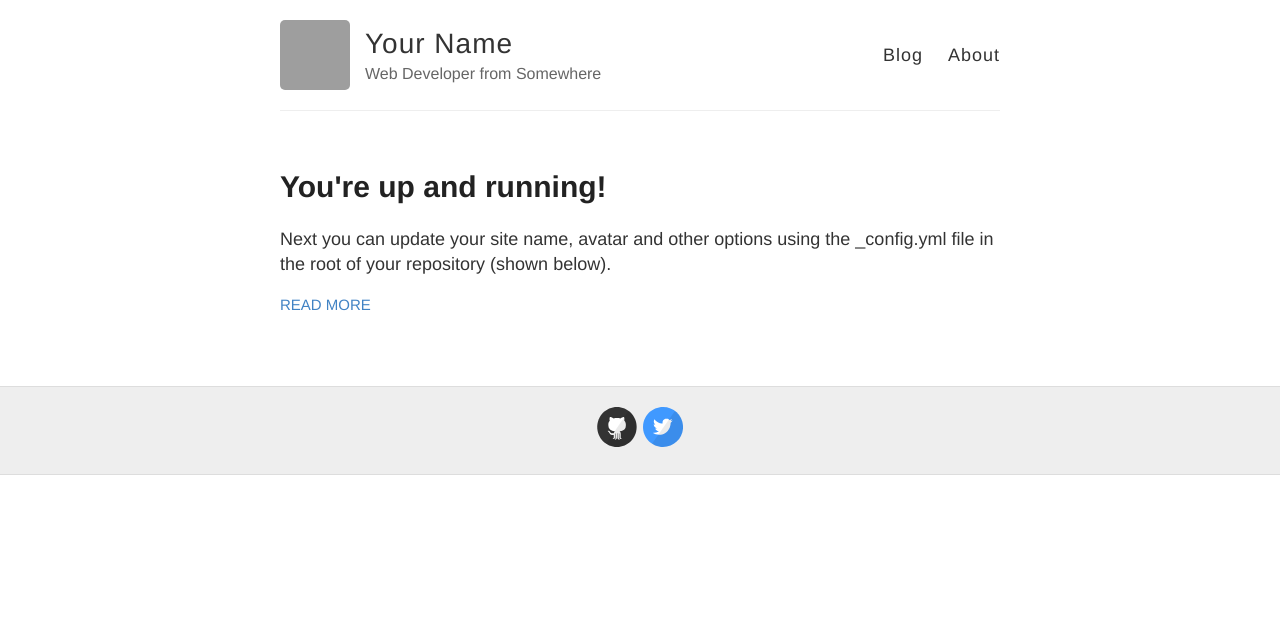
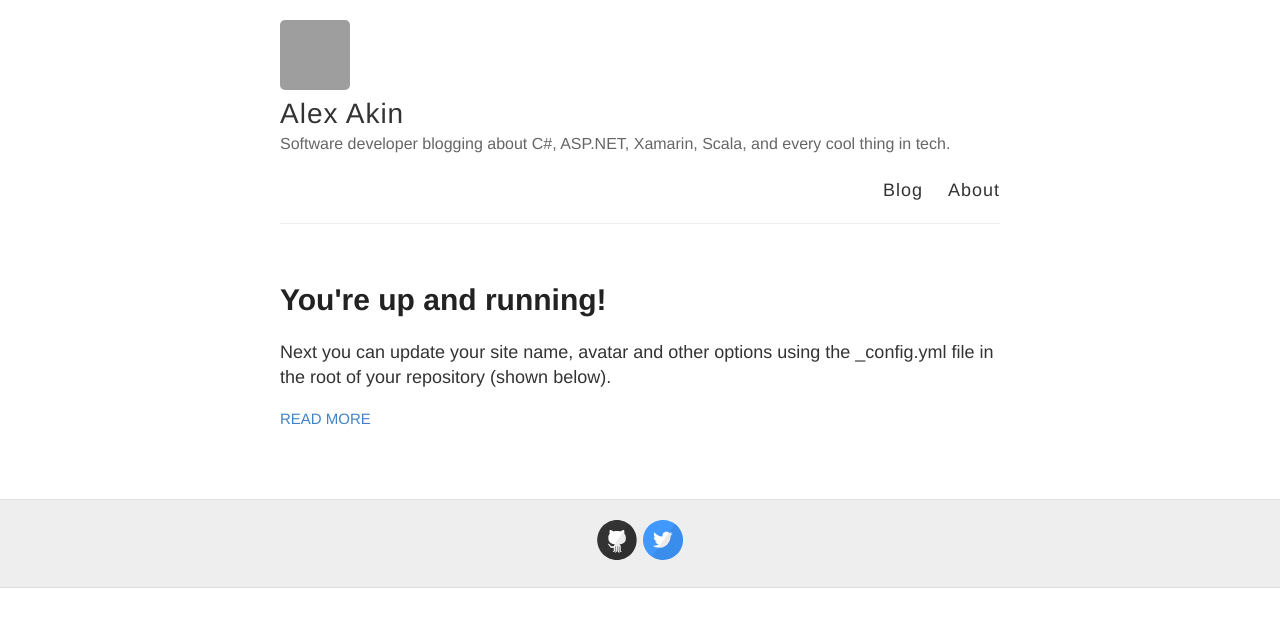
Before and after one commit to yeleywale/yeleywale.github.io, a Jekyll site: the page built from index.html, in a window 1280 px wide. Shown: the top 627 px of the page. Built offline with Jekyll 4.4.1, drawn with Linux system fonts in a browser that asks for light colours; grey boxes are pictures that could not be loaded.

Commit message:
Update name in Config.yml

```diff
--- a/_config.yml
+++ b/_config.yml
@@ -3,10 +3,10 @@
 #
 
 # Name of your site (displayed in the header)
-name: Your Name
+name: Alex Akin
 
 # Short bio or description (displayed in the header)
-description: Web Developer from Somewhere
+description: Software developer blogging about C#, ASP.NET, Xamarin, Scala, and every cool thing in tech.
 
 # URL of your avatar or profile pic (you could use your GitHub profile pic)
 avatar: https://avatars0.githubusercontent.com/u/2574957?s=400&u=12bb8593d157fba19756289afed6f72ed2b829bf&v=4
```
